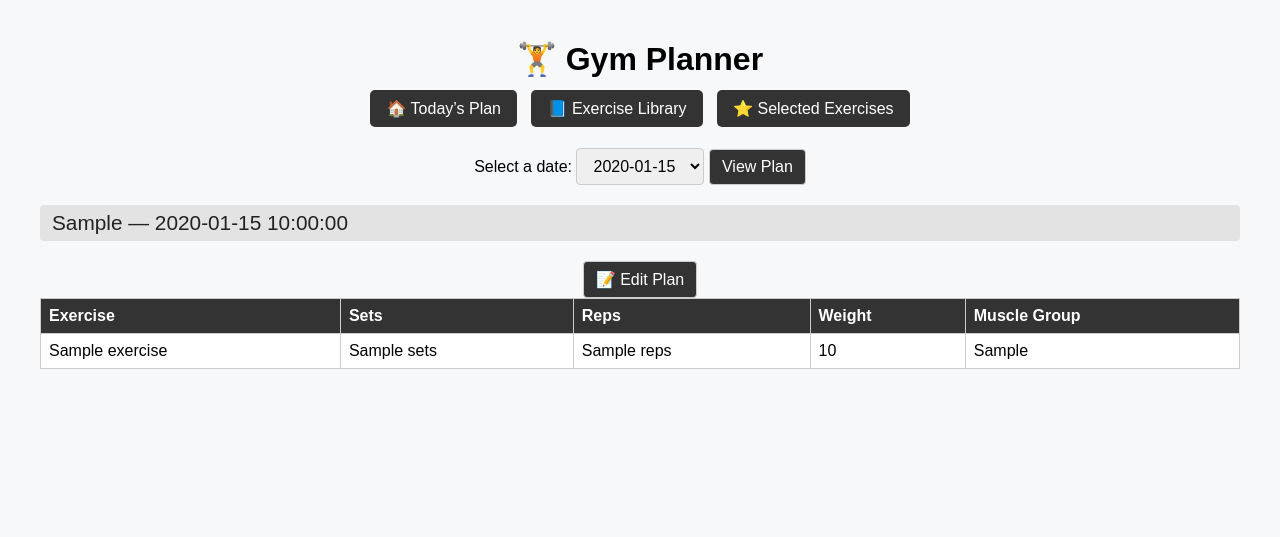
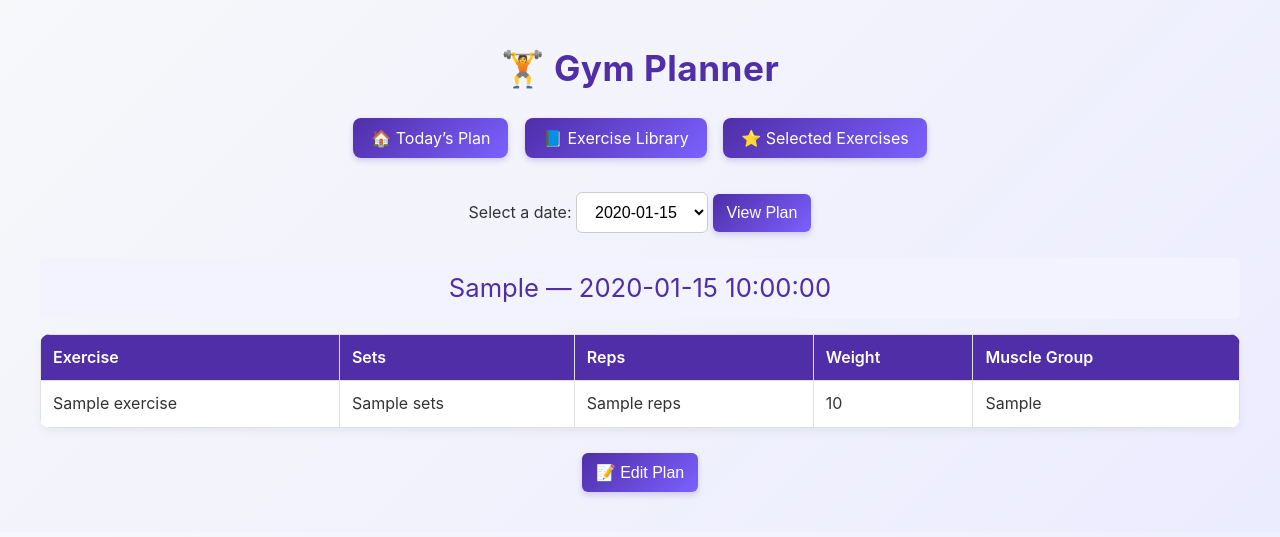
Before and after one commit to carlalozu/gym_planner, a Flask app: template templates/index.html in a window 1280 px wide. Shown: the top 537 px of the page. Run offline with Flask 3, Linux system fonts and the light colour scheme; the template is opened without the code that fills it: most values are stand-ins (such as "Sample title", 1, 10 or a date in 2020); parts of the project's set-up code (start-up, migrations or seed data) failed here and were passed over.

Commit message:
make pretty

```diff
--- a/static/styles.css
+++ b/static/styles.css
@@ -1,61 +1,76 @@
 /* === Base Styles === */
 body {
-    font-family: Arial, sans-serif;
-    background-color: #f7f8fa;
+    font-family: "Inter", Arial, sans-serif;
+    background: linear-gradient(135deg, #f7f8fa, #ececff);
     margin: 40px;
+    color: #333;
+    line-height: 1.6;
 }
 
 h1 {
     text-align: center;
+    font-size: 2.2em;
+    color: #4f2ea8;
+    margin-bottom: 30px;
+    letter-spacing: 0.5px;
 }
 
 /* === Navigation === */
 .nav {
     text-align: center;
-    margin-bottom: 30px;
+    margin-bottom: 40px;
 }
 
 .nav a {
     text-decoration: none;
     color: white;
-    background-color: #333;
-    padding: 10px 16px;
-    border-radius: 5px;
-    margin: 0 5px;
+    background: linear-gradient(135deg, #4f2ea8, #7b61ff);
+    padding: 10px 18px;
+    border-radius: 8px;
+    margin: 0 6px;
+    transition: all 0.3s ease;
+    box-shadow: 0 3px 6px rgba(79, 46, 168, 0.2);
 }
 
 .nav a:hover {
-    background-color: #555;
+    background: linear-gradient(135deg, #7b61ff, #4f2ea8);
+    transform: translateY(-2px);
+    box-shadow: 0 5px 10px rgba(79, 46, 168, 0.3);
 }
 
 /* === Controls and Buttons === */
 .controls {
     text-align: center;
-    margin-bottom: 20px;
+    margin-bottom: 25px;
 }
 
 select,
 button {
-    padding: 8px 12px;
+    padding: 10px 14px;
     font-size: 1em;
     border: 1px solid #ccc;
-    border-radius: 4px;
+    border-radius: 6px;
+    transition: all 0.2s ease;
+    background-color: white;
 }
 
 button {
-    background-color: #333;
+    background: linear-gradient(135deg, #4f2ea8, #7b61ff);
     color: white;
+    border: none;
     cursor: pointer;
+    box-shadow: 0 3px 6px rgba(79, 46, 168, 0.2);
 }
 
 button:hover {
-    background-color: #555;
+    background: linear-gradient(135deg, #7b61ff, #4f2ea8);
+    transform: translateY(-2px);
 }
 
 /* === Dropdown Filter Section === */
 .filter-section {
     text-align: center;
-    margin-bottom: 30px;
+    margin-bottom: 40px;
     position: relative;
 }
 
@@ -63,32 +78,34 @@ button:hover {
     display: inline-block;
     position: relative;
     width: 260px;
-    text-align: left;
-    margin: 0 10px;
+    margin: 0 12px;
 }
 
 .dropdown-btn {
     width: 100%;
-    padding: 10px 12px;
+    padding: 12px 14px;
     font-size: 1em;
     border: 1px solid #ccc;
-    border-radius: 6px;
+    border-radius: 8px;
     background: white;
     cursor: pointer;
     display: flex;
     justify-content: space-between;
     align-items: center;
-    transition: all 0.2s ease;
+    transition: all 0.3s ease;
+    color: #333;
+    box-shadow: 0 2px 6px rgba(0,0,0,0.05);
 }
 
 .dropdown-btn:hover {
-    background: #f0f0f0;
+    background: #f3f2ff;
 }
 
 .dropdown-btn::after {
     content: '▾';
     font-size: 1.1em;
     margin-left: 8px;
+    color: #4f2ea8;
 }
 
 .dropdown-content {
@@ -98,42 +115,41 @@ button:hover {
     left: 0;
     width: 100%;
     background: white;
-    border: 1px solid #ccc;
-    border-radius: 6px;
-    box-shadow: 0 4px 8px rgba(0,0,0,0.1);
+    border: 1px solid #ddd;
+    border-radius: 8px;
+    box-shadow: 0 6px 14px rgba(0,0,0,0.1);
     z-index: 100;
     max-height: 220px;
     overflow-y: auto;
+    animation: fadeIn 0.2s ease-in;
+    text-align: left;
 }
 
 .dropdown-content label {
     display: block;
-    padding: 8px 12px;
+    padding: 10px 14px;
     cursor: pointer;
     transition: background 0.2s ease;
 }
 
 .dropdown-content label:hover {
-    background: #f5f5f5;
-}
-
-.dropdown-content input {
-    margin-right: 8px;
+    background: #f0efff;
 }
 
 /* === Day Section === */
 .day-section {
-    margin-bottom: 40px;
+    margin-bottom: 50px;
     display: none;
 }
 
 .day-header {
-    font-size: 1.3em;
-    margin-bottom: 10px;
-    color: #222;
-    background: #e3e3e3;
-    padding: 6px 12px;
-    border-radius: 4px;
+    font-size: 1.6em;
+    text-align: center;
+    margin-bottom: 15px;
+    color: #4f2ea8;
+    padding: 10px 16px;
+    background: #f3f2ff;
+    border-radius: 6px;
 }
 
 /* === Table Styles === */
@@ -141,42 +157,53 @@ table {
     width: 100%;
     border-collapse: collapse;
     background: white;
+    border-radius: 10px;
+    overflow: hidden;
+    box-shadow: 0 4px 10px rgba(0,0,0,0.05);
 }
 
 th, td {
-    border: 1px solid #ccc;
-    padding: 8px;
+    border: 1px solid #e0e0e0;
+    padding: 10px 12px;
     text-align: left;
 }
 
 th {
-    background: #333;
+    background: #4f2ea8;
     color: white;
+    font-weight: 600;
 }
 
 tr:nth-child(even) {
-    background-color: #f2f2f2;
+    background-color: #f9f8ff;
 }
 
 /* === Checkbox Styling === */
 input[type="checkbox"].select-exercise {
-    transform: scale(1.2);
+    transform: scale(1.3);
     cursor: pointer;
 }
 
 .selected-row {
-    background-color: #d8f8d8 !important;
+    background-color: #dfffe0 !important;
+    transition: background 0.3s ease;
 }
 
 /* === Utility Classes === */
 .message {
     text-align: center;
     font-size: 1.2em;
-    color: #888;
+    color: #777;
     margin-top: 40px;
 }
 
 .edit-controls {
     text-align: center;
-    margin-top: 20px;
+    margin-top: 25px;
 }
+
+/* === Animations === */
+@keyframes fadeIn {
+    from { opacity: 0; transform: translateY(-5px); }
+    to { opacity: 1; transform: translateY(0); }
+}
--- a/templates/index.html
+++ b/templates/index.html
@@ -32,13 +32,6 @@
     {% if plan %}
     <div class="day-header">{{ workout_type }} — {{ selected_date }}</div>
 
-    <!-- Edit and Save buttons -->
-    <div class="edit-controls">
-        <button id="editBtn">📝 Edit Plan</button>
-        <button id="saveBtn" style="display:none;">💾 Save Changes</button>
-        <button id="cancelBtn" style="display:none;">❌ Cancel</button>
-    </div>
-
     <table id="planTable">
         <thead>
             <tr>
@@ -61,6 +54,13 @@
             {% endfor %}
         </tbody>
     </table>
+
+    <!-- Edit and Save buttons -->
+    <div class="edit-controls">
+        <button id="editBtn">📝 Edit Plan</button>
+        <button id="saveBtn" style="display:none;">💾 Save Changes</button>
+        <button id="cancelBtn" style="display:none;">❌ Cancel</button>
+    </div>
 
     <script>
         const editBtn = document.getElementById('editBtn');
```
